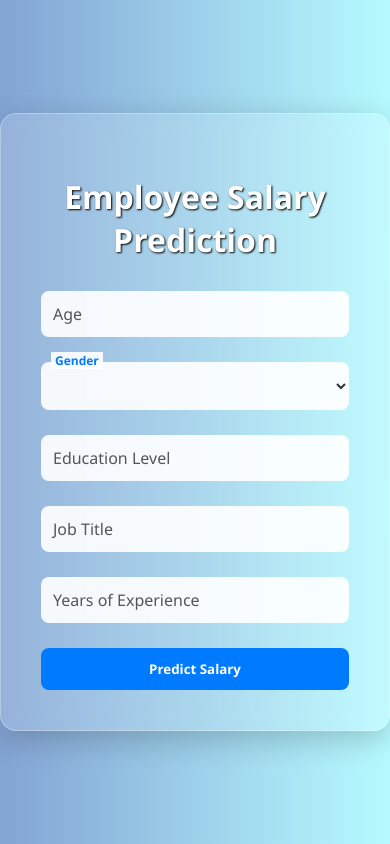
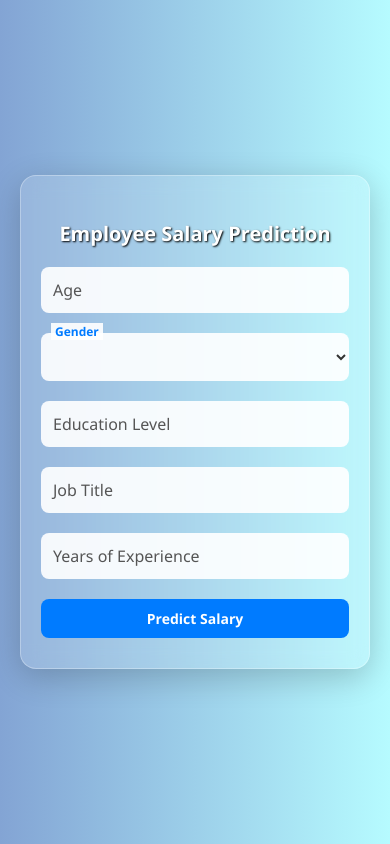
Before and after one commit to Gayathri-Musham-07/Salary_Prediction, a Flask app: page / in a window 390 px wide. Run offline with Flask 3, Linux system fonts and the light colour scheme; parts of the project's set-up code (start-up, migrations or seed data) failed here and were passed over.

Commit message:
responsive-css

```diff
--- a/static/style.css
+++ b/static/style.css
@@ -7,16 +7,17 @@ body {
   margin: 0;
   padding: 0;
   background: linear-gradient(to right, #83a4d4, #b6fbff);
-    height: 100vh;
+  min-height: 100vh;
   display: flex;
   justify-content: center;
   align-items: center;
+  padding: 20px;
 }
 
 .container {
   background: rgba(255, 255, 255, 0.15);
   backdrop-filter: blur(10px);
-    padding: 40px;
+  padding: 40px 30px;
   border-radius: 16px;
   max-width: 480px;
   width: 100%;
@@ -31,7 +32,6 @@ h1 {
   text-shadow: 1px 1px 2px #000;
 }
 
-/* Form group floating label */
 .form-group {
   position: relative;
   margin-bottom: 25px;
@@ -79,7 +79,6 @@ h1 {
   color: #007bff;
 }
 
-/* Submit button */
 input[type="submit"] {
   width: 100%;
   padding: 12px;
@@ -96,7 +95,6 @@ input[type="submit"]:hover {
   background-color: #0056b3;
 }
 
-/* Result display */
 .result {
   margin-top: 20px;
   background-color: #e0f3ff;
@@ -107,3 +105,34 @@ input[type="submit"]:hover {
   text-align: center;
   box-shadow: 0 2px 6px rgba(0, 0, 0, 0.1);
 }
+
+/* 🌐 Responsive Styling */
+@media (max-width: 600px) {
+  .container {
+    padding: 30px 20px;
+  }
+
+  h1 {
+    font-size: 20px;
+    margin-bottom: 20px;
+  }
+
+  input,
+  select {
+    font-size: 14px;
+  }
+
+  .form-group {
+    margin-bottom: 20px;
+  }
+
+  input[type="submit"] {
+    padding: 10px;
+    font-size: 14px;
+  }
+
+  .result {
+    font-size: 14px;
+    padding: 10px;
+  }
+}
--- a/templates/index.html
+++ b/templates/index.html
@@ -2,6 +2,7 @@
 <html lang="en">
 <head>
   <meta charset="UTF-8">
+  <meta name="viewport" content="width=device-width, initial-scale=1.0">
   <title>Salary Predictor</title>
   <link rel="stylesheet" href="{{ url_for('static', filename='style.css') }}">
 </head>
```
Lines whose indentation alone changed are shown as unchanged.
